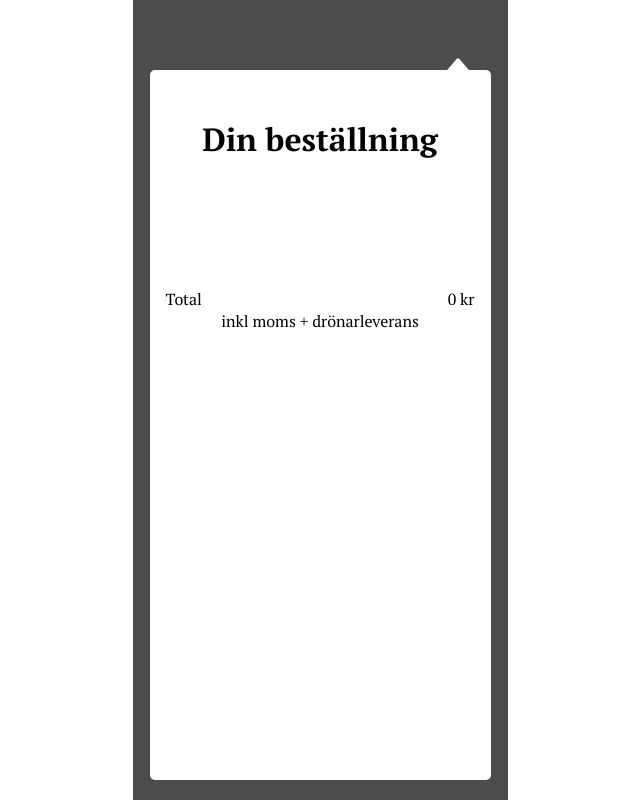
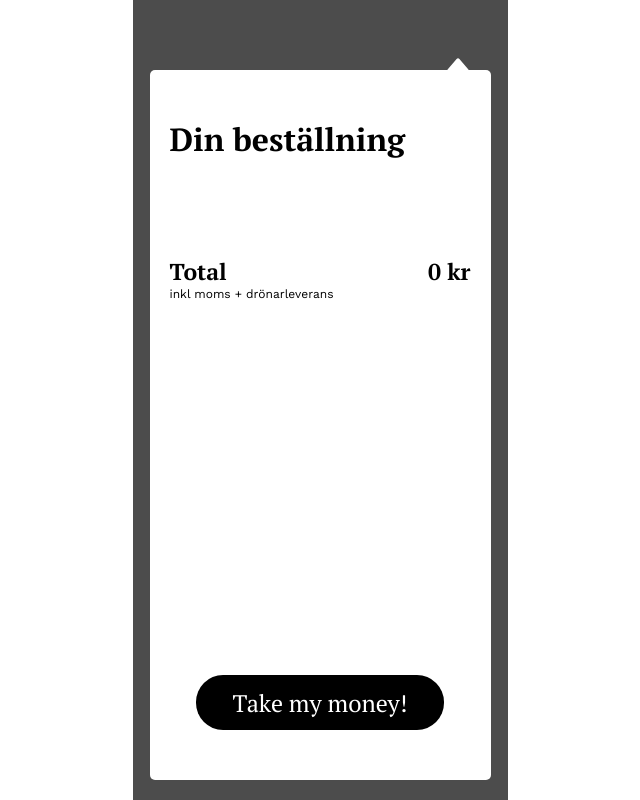
Before and after one commit to almerosen/AirBean, a React (Vite) app: page /cart in a window 1280 px wide. Shown: the whole page, without its empty margins (320-960 px from the left). Built offline with nearby package versions, Linux system fonts and the light colour scheme; a web font is replaced by a local one.

Commit message:
work here and there...

```diff
--- a/src/components/Header/Header.scss
+++ b/src/components/Header/Header.scss
@@ -46,7 +46,7 @@
         .quantity-logo {
             width: 22px;
             height: 22px;
-            background-color: red;
+            background-color: #E5674E;
             border-radius: 50%;
             display: flex;
             justify-content: center;
@@ -56,6 +56,8 @@
             top: 0;
             right: 0;
             transform: translate(-10%, -25%);
+            font-size: 12px;
+            font-family: "PT Serif", sans-serif;
         }
     }
 
--- a/src/components/Header/Header.tsx
+++ b/src/components/Header/Header.tsx
@@ -35,7 +35,7 @@ const Header = () => {
             </button>
 
             {isMenuPage && <div className="cart-icon" onClick={toggleCartDropDown}>
-                <img src={bag} alt="" className="bag-icon"/>
+                <img src={bag} alt="cart-icon" className="bag-icon"/>
                 <div className="quantity-logo">{getQuantity()}</div>
                 {cartDropDown && <img src={orderArrow} className="orderArrow"/>}
             </div>}
--- /dev/null
+++ b/src/components/OrderButton/OrderButton.scss
@@ -0,0 +1,17 @@
+.order-button {
+    font-family: "PT Serif", sans-serif;
+    font-size: 24px;
+    width: 248px;
+    height: 55px;
+    background-color: black;
+    color: white;
+    border: none;
+    border-radius: 27px;
+    display: flex;
+    justify-content: center;
+    align-items: center;
+
+    &:hover {
+        cursor: pointer;
+    }
+}
--- /dev/null
+++ b/src/components/OrderButton/OrderButton.tsx
@@ -0,0 +1,9 @@
+import "./OrderButton.scss"
+
+const OrderButton = (props) => {
+    return (
+        <button className="order-button">{props.text}</button>
+    )
+}
+
+export default OrderButton
--- a/src/components/cart/Cart.scss
+++ b/src/components/cart/Cart.scss
@@ -35,10 +35,10 @@
         border-radius: 5px;
         background-color: white;
         color: black;
-        display: flex;
-        flex-direction: column;
-        align-items: center;
-        padding: 3rem 1rem;
+        // display: flex;
+        // flex-direction: column;
+        // align-items: center;
+        padding: 48px 20px;
         position: relative;
 
         .polygon {
@@ -51,7 +51,8 @@
 
     &__products {
         width: 100%;
-        margin: 3rem 0 5rem 0;
+        margin: 3rem 0;
+        padding-right: 10px;
         display: flex;
         flex-direction: column;
         gap: 1rem;
@@ -62,5 +63,26 @@
         width: 100%;
         display: flex;
         justify-content: space-between;
+
+        &__text {
+            font-size: 23px;
+            font-weight: bold;
+
+        }
+    }
+
+    &__moms-text {
+        font-size: 12px;
+        font-family: "Work Sans", sans-serif;
+    }
+
+    &__order-button {
+        // width: 100%;
+        // display: flex;
+        // justify-content: center;
+        position: absolute;
+        bottom: 50px;
+        left: 50%;
+        transform: translateX(-50%)
     }
 }
--- a/src/components/cart/Cart.tsx
+++ b/src/components/cart/Cart.tsx
@@ -3,6 +3,7 @@ import useCartStore from "../../store/cartStore"
 import CartItem, { CartItemProps } from "../cartItem/CartItem"
 import "./Cart.scss"
 import polygon from "../../images/cart-images/caret-up-fill.svg"
+import OrderButton from "../OrderButton/OrderButton"
 
 const Cart = () => {
     const { cart, increaseQuantity ,getTotalPrice } = useCartStore()
@@ -34,10 +35,17 @@ const Cart = () => {
                     ))}
                 </div>
                 <div className="cart__order-sum">
-                    <div>Total</div>
-                    <div>{getTotalPrice()} kr</div>
+                    <p className="cart__order-sum__text">Total</p>
+                    <p className="cart__order-sum__text">{getTotalPrice()} kr</p>
                 </div>
-                <p>inkl moms + drönarleverans</p>
+                <p className="cart__moms-text">inkl moms + drönarleverans</p>
+
+                <div className="cart__order-button">
+                    <OrderButton
+                        text="Take my money!"
+                    />
+                </div>
+
             </div>
         </div>
     )
--- a/src/components/cartItem/CartItem.scss
+++ b/src/components/cartItem/CartItem.scss
@@ -1,9 +1,28 @@
 .cartItem {
-    font-family: "PT Serif", sans-serif;
     color: #2F2926;
     display: flex;
     justify-content: space-between;
     align-items: center;
+
+    h2, p {
+        color: #2F2926;
+    }
+
+    h2 {
+        font-family: "PT Serif", sans-serif;
+        font-size: 20px;
+        margin-bottom: 3px;
+    }
+
+    p {
+        font-family: "Work Sans", sans-serif;
+        font-size: 12px;
+    }
+
+    .quantity__number {
+        font-size: 14px;
+        font-weight: 600;
+    }
 
 
     &__quantity {
--- a/src/components/cartItem/CartItem.tsx
+++ b/src/components/cartItem/CartItem.tsx
@@ -1,5 +1,7 @@
 import useCartStore from "../../store/cartStore"
 import "./CartItem.scss"
+import upArrow from "../../images/cart-images/Vector 2.svg"
+import downArrow from "../../images/cart-images/Vector 3.svg"
 
 export type CartItemProps = {
     id: string
@@ -22,9 +24,15 @@ const CartItem = ({id, title, price, quantity, increaseQuantity}: CartItemProps)
                 <p>{price} kr</p>
             </div>
             <div className="cartItem__quantity">
-                <button className="increase-button" onClick={handleIncreaseQuantity}>+</button>
-                <div className="quantity">{quantity}</div>
-                <button className="decrease-button">-</button>
+                <button className="increase-button" onClick={handleIncreaseQuantity}>
+                    <img src={upArrow} alt="increase-logo" />
+                </button>
+                <div className="quantity">
+                    <p className="quantity__number">{quantity}</p>
+                </div>
+                <button className="decrease-button">
+                    <img src={downArrow} alt="decrease-logo" />
+                </button>
             </div>
         </div>
     )
```
Also changed, not shown: src/images/cart-images/Vector 2.svg (added), src/images/cart-images/Vector 3.svg (added).
